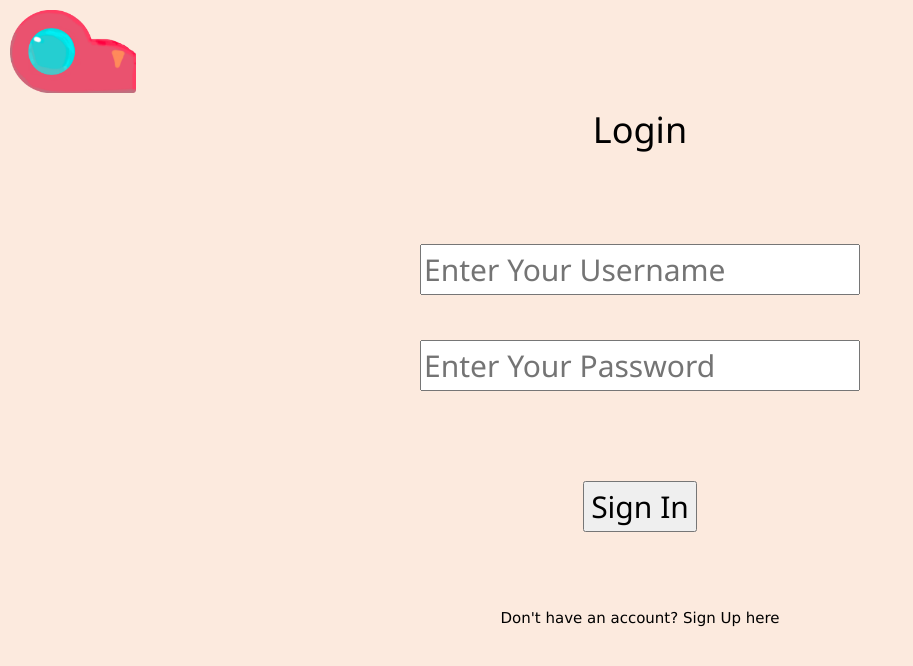
After one commit to TomLivingstone16/DGT-Website-Assessment, a Flask app: template Website Assessment/templates/login.html in a window 1280 px wide. The commit adds this page. Shown: the top 666 px of the page, without its empty margins (0-913 px from the left). Run offline with Flask 3, Linux system fonts and the light colour scheme; the template is opened without the code that fills it, so the values that code supplies are empty; some libraries are stand-ins or nearby versions.

Commit message:
Added log in functionality
home page now shows a My Account button instead of the log in/sign up buttons when signed in

```diff
--- a/Website Assessment/main.py
+++ b/Website Assessment/main.py
@@ -1,6 +1,9 @@
 from flask import Flask, render_template, request,session
 import sqlite3
 import re
+
+
+
 
 def execute_sql(sql,val):
     """This function commits sql changes to the database."""
@@ -15,6 +18,8 @@ def execute_sql(sql,val):
         db.commit()
 app = Flask(__name__)
 
+app.secret_key = 'beans on toast'
+
 # Home route
 @app.route('/',methods=("GET", "POST"))
 def home():
@@ -28,8 +33,14 @@ def home():
     print(rows)
 
 
-    return render_template('index.html',rows=rows)  # Return index page
+    loggedIn = False
+    if session['loggedin'] == True:
+        print(session['username'])
+        loggedIn = True
 
+
+
+    return render_template('index.html',rows=rows,loggedIn = loggedIn)  # Return index page
 @app.route('/signup',methods=['GET','POST'])
 def signup():
     msg = ''
@@ -58,7 +69,26 @@ def signup():
     return render_template('signup.html',msg =msg)
 @app.route('/login',methods=['GET','POST'])
 def login():
-    return render_template('signup.html')
+    msg = ''
+    if request.method == 'POST' and 'username' in request.form and 'password' in request.form:
+        username = request.form['username']
+        password = request.form['password']
+        DATABASE = "U:\profile\Documents\Website Assessment\Website Assessment\database.db"
+        db = sqlite3.connect(DATABASE)
+        cursor = db.cursor()
+        cursor.execute(f'SELECT * FROM tUsers WHERE [Username] = "{username}" AND [Password] = "{password}"')
+        account = cursor.fetchone()
+        if account:
+            session['loggedin'] = True
+            session['username'] = username
+            msg = 'Logged in successfully !'
+            return render_template('index.html', msg = msg)
+        else:
+            msg = 'Incorrect username / password !'
+    return render_template('login.html', msg = msg)
+@app.route('/mypage',methods=['GET','POST'])
+def userpage():
+    print("Beans on Toast")
 # Run the app
 if __name__ == "__main__":
     app.run(port=8080, debug=True)
--- a/Website Assessment/static/base.css
+++ b/Website Assessment/static/base.css
@@ -45,3 +45,6 @@ li a:hover {
 .searchButton {
     padding: 15px;
 }
+.myAccount {
+    float: none;
+}
--- a/Website Assessment/templates/base.html
+++ b/Website Assessment/templates/base.html
@@ -20,12 +20,6 @@
 <body>
     <!--Base page info-->
     <a href="{{url_for('home')}}"><img class="icon" src="{{ url_for('static', filename='logo.webp') }}" alt="logo Icon" style="width:10%", ></a>
-    <!--nav-->
-    <ul>
-        <li><a href="{{url_for('home')}}">Login</a></li>
-        <li><a href="{{url_for('signup')}}">Signup</a></li>
-    </ul>
-
         {% block content %}
             <!-- Where the cother pages override the content -->
         {% endblock %}
--- /dev/null
+++ b/Website Assessment/templates/login.html
@@ -0,0 +1,23 @@
+<html>
+{% extends "base.html" %}
+{% block content %}
+
+
+    <div align="center">
+      <div align="center" class="border">
+         <div class="header">
+            <h1 class="word">Login</h1>
+         </div></br></br></br>
+        <h2 class="word">
+            <form action="{{ url_for('login') }}" method="post">
+              <div class="msg">{{ msg }}</div>
+                <input id="username" name="username" type="text" placeholder="Enter Your Username" class="textbox"/></br></br>
+                <input id="password" name="password" type="password" placeholder="Enter Your Password" class="textbox"/></br></br></br>
+                <input type="submit" class="btn" value="Sign In"></br></br>
+            </form>
+        </h2>
+        <p class="bottom">Don't have an account?  <a class="bottom" href="{{url_for('signup')}}"> Sign Up here</a></p>
+      </div>
+    </div>
+{% endblock %}
+</html>
--- a/Website Assessment/templates/signup.html
+++ b/Website Assessment/templates/signup.html
@@ -5,6 +5,8 @@
 </head>
 {% extends "base.html" %}
 {% block content %}
+
+
 <div align="center">
   <div align="center" class="border">
      <div class="header">
```
Also changed, not shown: Website Assessment/templates/index.html (+15 -3 lines).
